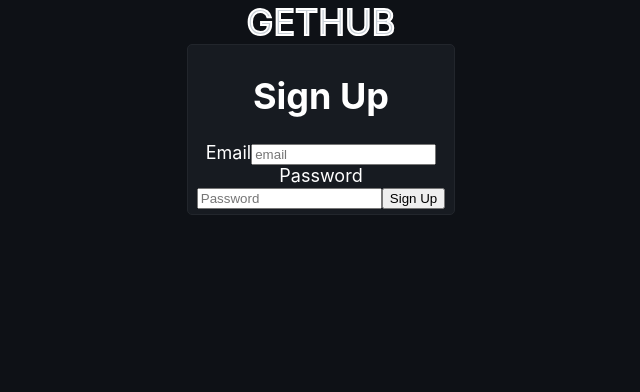
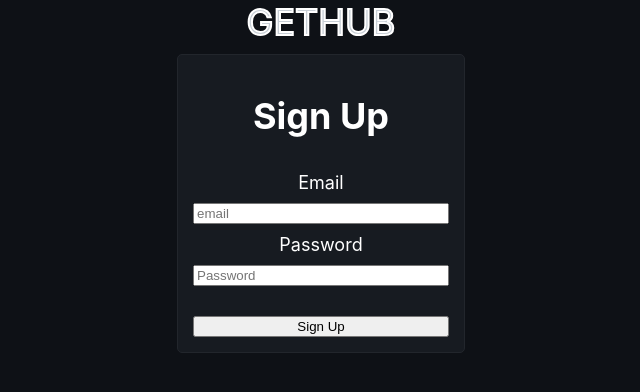
Before and after one commit to Renamethis/react_edu, a React (Create React App) app: page /login in a window 1280 px wide. Shown: the top 392 px of the page, without its empty margins (319-959 px from the left). Built offline with nearby package versions, Linux system fonts and the light colour scheme.

Commit message:
Ivan debil

```diff
--- a/src/css/login.css
+++ b/src/css/login.css
@@ -24,12 +24,10 @@
     border-radius: 5px;
     display: flex;
     flex-direction: column;
+    margin-top: 10px;
     margin-left: auto;
     margin-right: auto;
-    padding-left: 5px;
-    padding-right: 5px;
-    padding-top: 5px;
-    padding-bottom: 5px;
+    padding: 15px;
 }
 .icon {
     font-size: calc(20px + 2vmin);
@@ -39,3 +37,16 @@
     margin-right: auto;
     -webkit-text-stroke: 2px white;
 }
+
+.form {
+    display: flex;
+    flex-direction: column;
+}
+
+.form__label {
+    margin: 10px 0;
+}
+
+.form__btn {
+    margin-top: 30px
+}
--- a/src/js/Login.js
+++ b/src/js/Login.js
@@ -26,11 +26,13 @@
             <div className="login_box">
                 <h1>Sign Up</h1>
                 <form onSubmit={handleLogin}>
-                    <label>Email</label>
-                    <input name="email" type="email" placeholder="email"/>
-                    <label>Password</label>
-                    <input name="password" type="password" placeholder="Password"/>
-                    <button type="submit">Sign Up</button>
+                    <div className="form">
+                        <label className="form__label">Email</label>
+                        <input name="email" type="email" placeholder="email"/>
+                        <label className="form__label">Password</label>
+                        <input name="password" type="password" placeholder="Password"/>
+                        <button className="form__btn" type="submit">Sign Up</button>
+                    </div>
                 </form>
             </div>
         </div>
```
Also changed, not shown: 1 other file (tests, documents, lock files or other folders).
